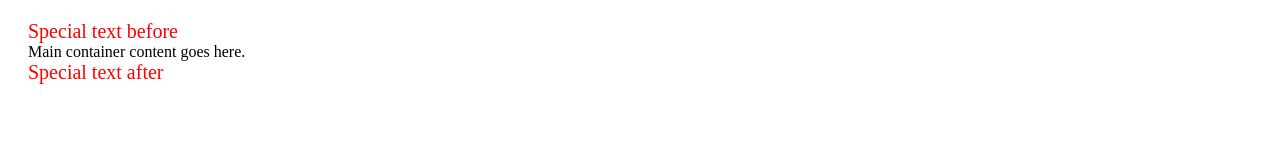
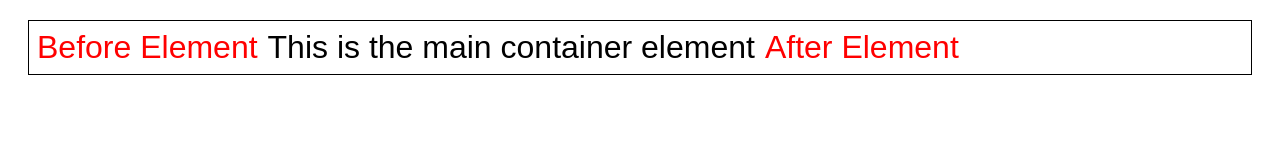
Before and after one commit to acciojob/pseudo-class-zapshooter, a website: page main.html in a window 1280 px wide. Drawn offline with Linux system fonts and the light colour scheme.

Commit message:
created a submission

```diff
--- a/main.html
+++ b/main.html
@@ -2,28 +2,36 @@
 <html lang="en">
 <head>
 <meta charset="UTF-8">
-    <title>Container with Pseudo-Elements</title>
+<title>Pseudo-elements Inline Example</title>
 <style>
 #container {
     margin: 20px;
+    border: 1px solid #000;
+    font-family: Arial, sans-serif;
+    font-size: 32px;
+    padding: 8px;
+    display: flex;
+    align-items: center;
 }
 #container::before {
-            content: "Special text before";
+    content: "Before Element";
     color: #f00;
-            font-size: 20px;
-            display: block;
+    font-size: 32px;
+    margin-right: 10px;
+    font-weight: 400;
 }
 #container::after {
-            content: "Special text after";
+    content: "After Element";
     color: #f00;
-            font-size: 20px;
-            display: block;
+    font-size: 32px;
+    margin-left: 10px;
+    font-weight: 400;
 }
 </style>
 </head>
 <body>
 <div id="container">
-        Main container content goes here.
+    This is the main container element
 </div>
 </body>
 </html>
```
Lines whose indentation alone changed are shown as unchanged.
